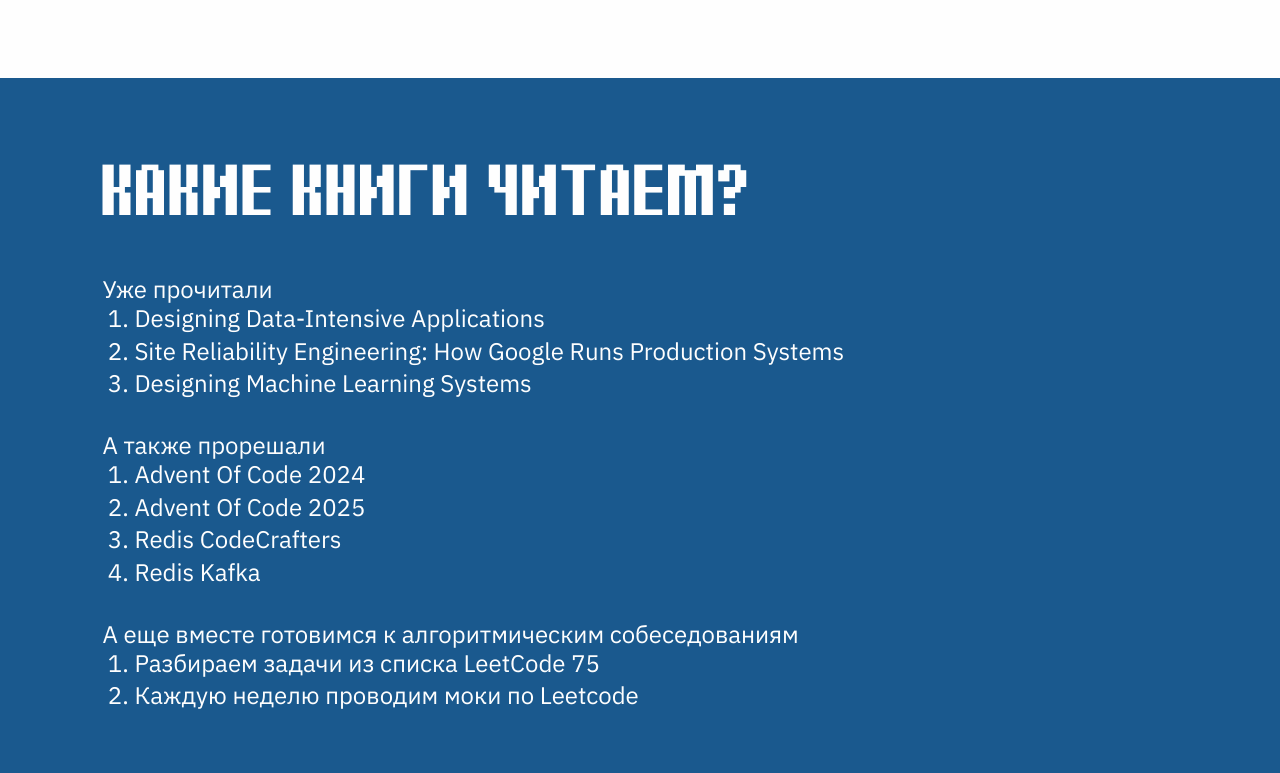
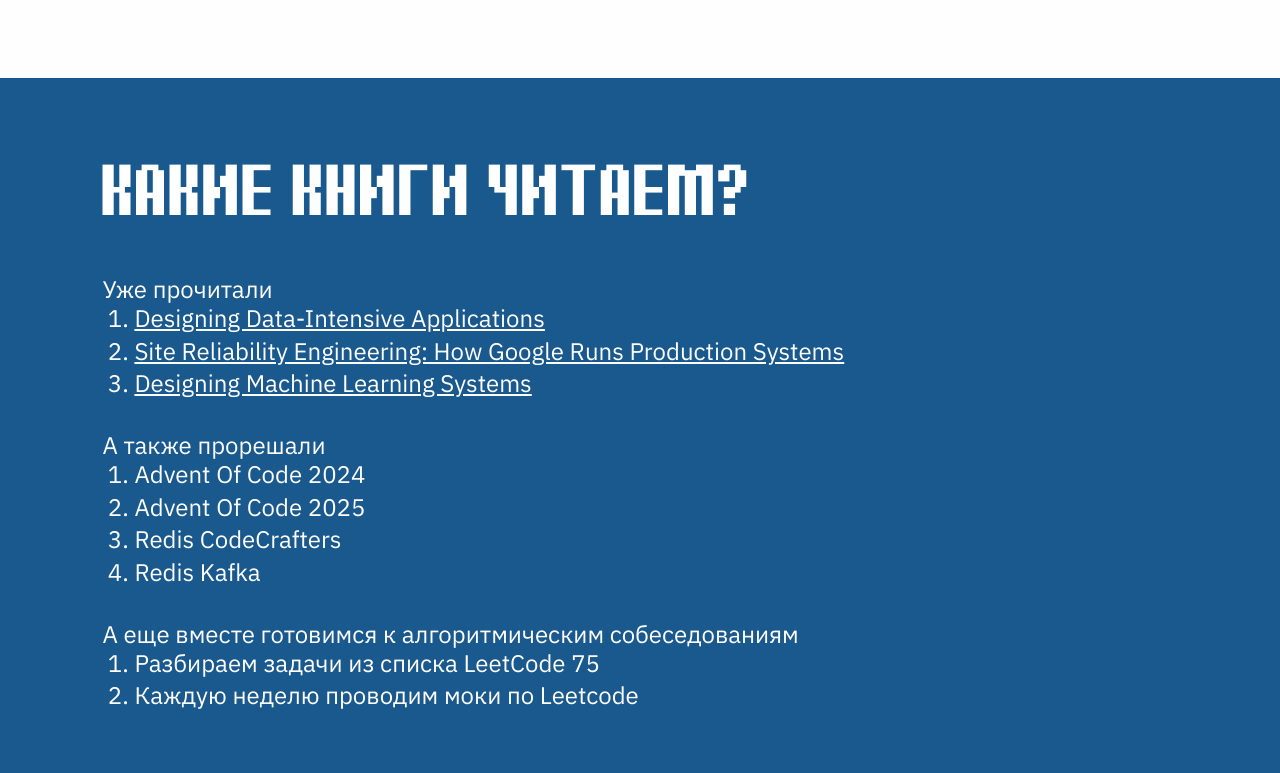
Before and after one commit to LenaAn/nelenkin-frontend, a React (Vite) app: page / in a window 1280 px wide. Shown: the part 759-1532 px from the top of the page. Built offline with nearby package versions, Linux system fonts and the light colour scheme.

Commit message:
add links for past books

```diff
--- a/src/components/sections/PastBooksSection.jsx
+++ b/src/components/sections/PastBooksSection.jsx
@@ -10,9 +10,12 @@
                     <div className="section-description">
                         Уже прочитали
                         <ol className="about-list">
-                            <li>Designing Data-Intensive Applications</li>
-                            <li>Site Reliability Engineering: How Google Runs Production Systems</li>
-                            <li>Designing Machine Learning Systems</li>
+                            <li><a href="https://www.oreilly.com/library/view/designing-data-intensive-applications/9781491903063/">
+                                Designing Data-Intensive Applications</a></li>
+                            <li><a href="https://www.oreilly.com/library/view/site-reliability-engineering/9781491929117/">
+                                Site Reliability Engineering: How Google Runs Production Systems</a></li>
+                            <li><a href="https://www.oreilly.com/library/view/designing-machine-learning/9781098107956/">
+                                Designing Machine Learning Systems</a></li>
                         </ol>
                         <br/>
                         А также прорешали
--- a/src/components/sections/Section.css
+++ b/src/components/sections/Section.css
@@ -1,5 +1,12 @@
 a {
-    text-decoration: none;
+        color: inherit;
+        text-decoration: underline;
+}
+
+.a:visited,
+.a:hover,
+.a:active {
+    color: inherit;
 }
 
 .section {
```
